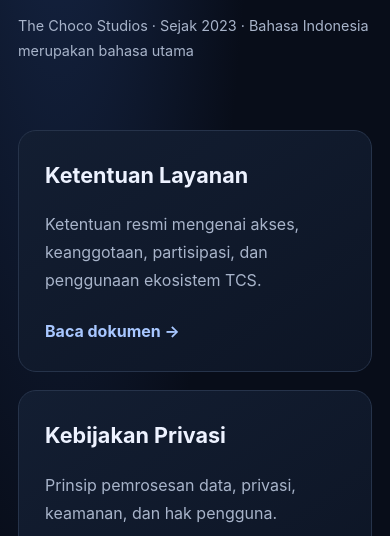
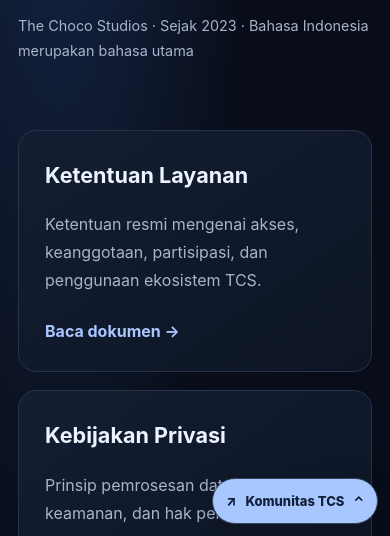
Before and after one commit to chocoanakbaik/KasirKita, a plain HTML site: page index.html in a window 390 px wide. Shown: the part 308-844 px from the top of the page. Drawn offline with Linux system fonts and the light colour scheme.

Commit message:
Add TCS community links widget
Add a responsive community panel with WhatsApp channels and Facebook groups.

```diff
--- a/index.html
+++ b/index.html
@@ -30,4 +30,5 @@ en:{navDocs:"Documents",navContact:"Contact",eyebrow:"Official documents",title:
 const docs={id:["TERMS_OF_SERVICE.md","PRIVACY_POLICY.md","ACCEPTABLE_USE_POLICY.md"],en:["TERMS_OF_SERVICE.en.md","PRIVACY_POLICY.en.md","ACCEPTABLE_USE_POLICY.en.md"]};
 function setLanguage(lang){const t=translations[lang]||translations.id;document.documentElement.lang=lang;document.querySelectorAll("[data-i18n]").forEach(el=>{const k=el.dataset.i18n;if(t[k])el.textContent=t[k]});["tosLink","privacyLink","aupLink"].forEach((id,i)=>document.getElementById(id).href="./"+docs[lang][i]);}
 document.getElementById("language").addEventListener("change",e=>setLanguage(e.target.value));setLanguage("id");
-</script></body></html>
+</script><script defer src="/tcs-community-widget.js" data-theme="legal"></script>
+</body></html>
--- /dev/null
+++ b/tcs-community-widget.js
@@ -0,0 +1,86 @@
+(() => {
+  "use strict";
+  const activeScript = document.currentScript;
+  const theme = activeScript && activeScript.dataset ? activeScript.dataset.theme || "tcs" : "tcs";
+  const host = location.hostname.toLowerCase();
+  if (theme === "webdev" && host !== "webdev.thechocostudios.bond" && host !== "webdev.choco-ai.xyz") return;
+  if (document.getElementById("tcs-community-widget")) return;
+  const palette = {
+    gaming:["#17111f","#21182d","#f7f0ff","#b7a9c8","#c4a2f4","#1a1024","#4d4161"],
+    eji:["#f7fff8","#fff","#173a36","#5c7770","#24aeb6","#fff","#d5ebe1"],
+    legal:["#101827","#142033","#edf2ff","#a8b4ca","#a8c7ff","#13203a","#33445f"],
+    template:["#f6f7f3","#fff","#20251f","#687166","#687c64","#fff","#dfe4da"],
+    webdev:["#12110f","#1d1a16","#f4eee4","#aaa08f","#d8bd8d","#17130d","#554733"]
+  };
+  const c = palette[theme] || palette.legal;
+  const root = document.createElement("div");
+  root.id = "tcs-community-widget";
+  root.dataset.theme = theme;
+  const rules = [
+    "#tcs-community-widget{--bg:"+c[0]+";--panel:"+c[1]+";--text:"+c[2]+";--muted:"+c[3]+";--accent:"+c[4]+";--accent-text:"+c[5]+";--border:"+c[6]+";position:fixed;right:clamp(12px,3vw,24px);bottom:clamp(12px,3vh,24px);z-index:2147483000;font-family:inherit;color:var(--text);line-height:1.4}",
+    "#tcs-community-widget[data-theme=webdev]{left:clamp(12px,3vw,24px);right:auto}",
+    "#tcs-community-widget *{box-sizing:border-box}",
+    "#tcs-community-widget button,#tcs-community-widget a{font:inherit}",
+    "#tcs-community-widget .trigger{display:flex;align-items:center;gap:9px;min-height:48px;padding:0 15px;border:1px solid var(--border);border-radius:999px;background:var(--accent);color:var(--accent-text);font-size:13px;font-weight:800;box-shadow:0 8px 28px #0003;cursor:pointer;transition:transform .18s ease}",
+    "#tcs-community-widget .trigger:hover{transform:translateY(-2px)}",
+    "#tcs-community-widget .trigger:focus-visible,#tcs-community-widget a:focus-visible,#tcs-community-widget .close:focus-visible{outline:3px solid var(--accent);outline-offset:3px}",
+    "#tcs-community-widget .panel{position:absolute;right:0;bottom:calc(100% + 12px);width:min(366px,calc(100vw - 24px));max-height:min(72vh,570px);overflow:auto;padding:16px;border:1px solid var(--border);border-radius:18px;background:var(--panel);color:var(--text);box-shadow:0 18px 58px #0004}",
+    "#tcs-community-widget[data-theme=webdev] .panel{left:0;right:auto}",
+    "#tcs-community-widget .panel[hidden]{display:none!important}",
+    "#tcs-community-widget .head{display:flex;align-items:flex-start;justify-content:space-between;gap:12px;margin-bottom:13px}",
+    "#tcs-community-widget .title{margin:0;color:var(--text);font-size:16px;font-weight:800}",
+    "#tcs-community-widget .description{margin:4px 0 0;color:var(--muted);font-size:11px;line-height:1.55}",
+    "#tcs-community-widget .close{display:grid;place-items:center;flex:0 0 30px;width:30px;height:30px;border:1px solid var(--border);border-radius:50%;background:transparent;color:var(--text);font-size:19px;cursor:pointer}",
+    "#tcs-community-widget .group{margin-top:14px}",
+    "#tcs-community-widget .group h3{margin:0 0 8px;color:var(--muted);font-size:10px;font-weight:800;letter-spacing:.12em;text-transform:uppercase}",
+    "#tcs-community-widget .list{display:grid;gap:7px}",
+    "#tcs-community-widget .link{display:grid;grid-template-columns:34px minmax(0,1fr) 14px;align-items:center;gap:10px;min-height:50px;padding:8px 10px;border:1px solid var(--border);border-radius:12px;background:var(--bg);color:var(--text);text-decoration:none;transition:border-color .18s ease,transform .18s ease}",
+    "#tcs-community-widget .link:hover{transform:translateY(-1px);border-color:var(--accent)}",
+    "#tcs-community-widget .mark{display:grid;place-items:center;width:32px;height:32px;border-radius:10px;background:var(--accent);color:var(--accent-text);font-size:10px;font-weight:900}",
+    "#tcs-community-widget .copy{display:grid;gap:2px;min-width:0}",
+    "#tcs-community-widget .copy strong{overflow-wrap:anywhere;color:var(--text);font-size:12px;font-weight:800;line-height:1.3}",
+    "#tcs-community-widget .copy small{color:var(--muted);font-size:10px;line-height:1.3}",
+    "@media(max-width:520px){#tcs-community-widget{right:12px;bottom:12px}#tcs-community-widget[data-theme=webdev]{left:12px;right:auto}#tcs-community-widget .trigger{min-height:46px;padding:0 13px}#tcs-community-widget .panel{width:calc(100vw - 24px);max-height:70vh;padding:14px}}",
+    "@media(prefers-reduced-motion:reduce){#tcs-community-widget .trigger,#tcs-community-widget .link{transition:none}}"
+  ].join("\n");
+  const style = document.createElement("style");
+  style.textContent = rules;
+  document.head.appendChild(style);
+  root.innerHTML = '<button class="trigger" type="button" aria-expanded="false" aria-controls="tcs-community-panel"><span aria-hidden="true">↗</span><span>Komunitas TCS</span><span aria-hidden="true">⌃</span></button><section class="panel" id="tcs-community-panel" role="dialog" aria-label="Komunitas TCS" hidden><div class="head"><div><h2 class="title">Terhubung dengan komunitas</h2><p class="description">Pilih saluran WhatsApp atau grup Facebook.</p></div><button class="close" type="button" aria-label="Tutup panel komunitas">×</button></div><div class="groups"></div></section>';
+  const wa = [
+    ["Arabia","https://whatsapp.com/channel/0029VbEInjlJENxvx8QAow1V"],
+    ["Global","https://whatsapp.com/channel/0029VbANzQeDzgT6qV5P2623"],
+    ["Amerika Latin","https://whatsapp.com/channel/0029Vb9bJwx3QxRsTGxwgR0L"],
+    ["Saluran resmi TCS","https://whatsapp.com/channel/0029VbDj294CRs1s4uu2ZI3T"]
+  ];
+  const fb = [
+    ["The Choco Studios Sharing","https://www.facebook.com/share/g/1GB8ivQdzy/"],
+    ["UMKM Bersatu Promosi Jual Beli","https://www.facebook.com/share/g/19uLqnUvyk/"]
+  ];
+  function group(label,items,mark,type) {
+    const section=document.createElement("section");section.className="group";
+    const heading=document.createElement("h3");heading.textContent=label;
+    const list=document.createElement("div");list.className="list";
+    items.forEach(function(item){
+      const a=document.createElement("a");a.className="link";a.href=item[1];a.target="_blank";a.rel="noopener noreferrer";
+      a.setAttribute("aria-label",item[0]+" ("+type+"), buka di tab baru");
+      const badge=document.createElement("span");badge.className="mark";badge.setAttribute("aria-hidden","true");badge.textContent=mark;
+      const copy=document.createElement("span");copy.className="copy";
+      const strong=document.createElement("strong");strong.textContent=item[0];
+      const small=document.createElement("small");small.textContent=type;copy.append(strong,small);
+      const arrow=document.createElement("span");arrow.textContent="↗";arrow.setAttribute("aria-hidden","true");
+      a.append(badge,copy,arrow);list.appendChild(a);
+    });
+    section.append(heading,list);root.querySelector(".groups").appendChild(section);
+  }
+  group("Saluran WhatsApp",wa,"WA","Saluran WhatsApp");
+  group("Grup Facebook",fb,"f","Grup Facebook");
+  document.body.appendChild(root);
+  const trigger=root.querySelector(".trigger"),panel=root.querySelector(".panel"),close=root.querySelector(".close");
+  function toggle(open,restore){panel.hidden=!open;trigger.setAttribute("aria-expanded",String(open));trigger.lastElementChild.textContent=open?"⌄":"⌃";if(open)close.focus({preventScroll:true});else if(restore)trigger.focus({preventScroll:true});}
+  trigger.addEventListener("click",function(){toggle(panel.hidden,false)});
+  close.addEventListener("click",function(){toggle(false,true)});
+  panel.addEventListener("click",function(event){if(event.target.closest("a"))toggle(false,false)});
+  document.addEventListener("pointerdown",function(event){if(!panel.hidden&&!root.contains(event.target))toggle(false,false)});
+  document.addEventListener("keydown",function(event){if(event.key==="Escape"&&!panel.hidden)toggle(false,true)});
+})();
```
